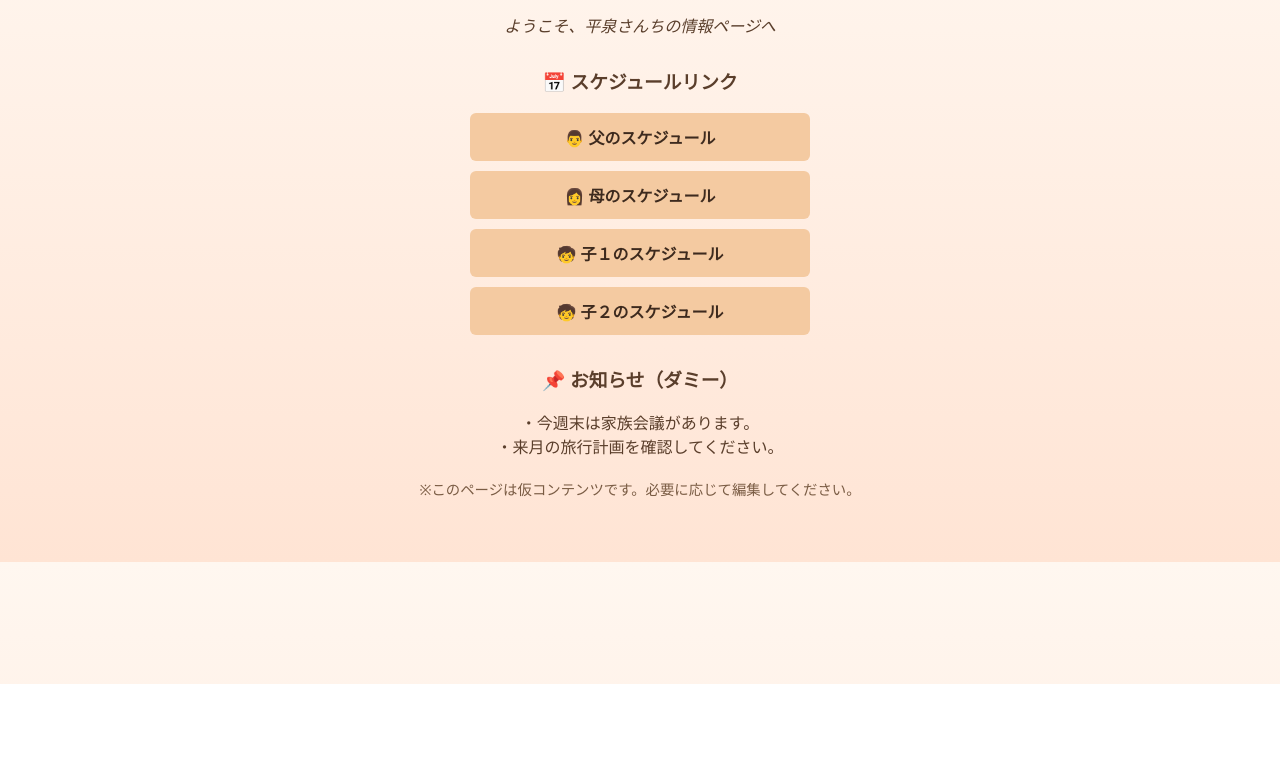
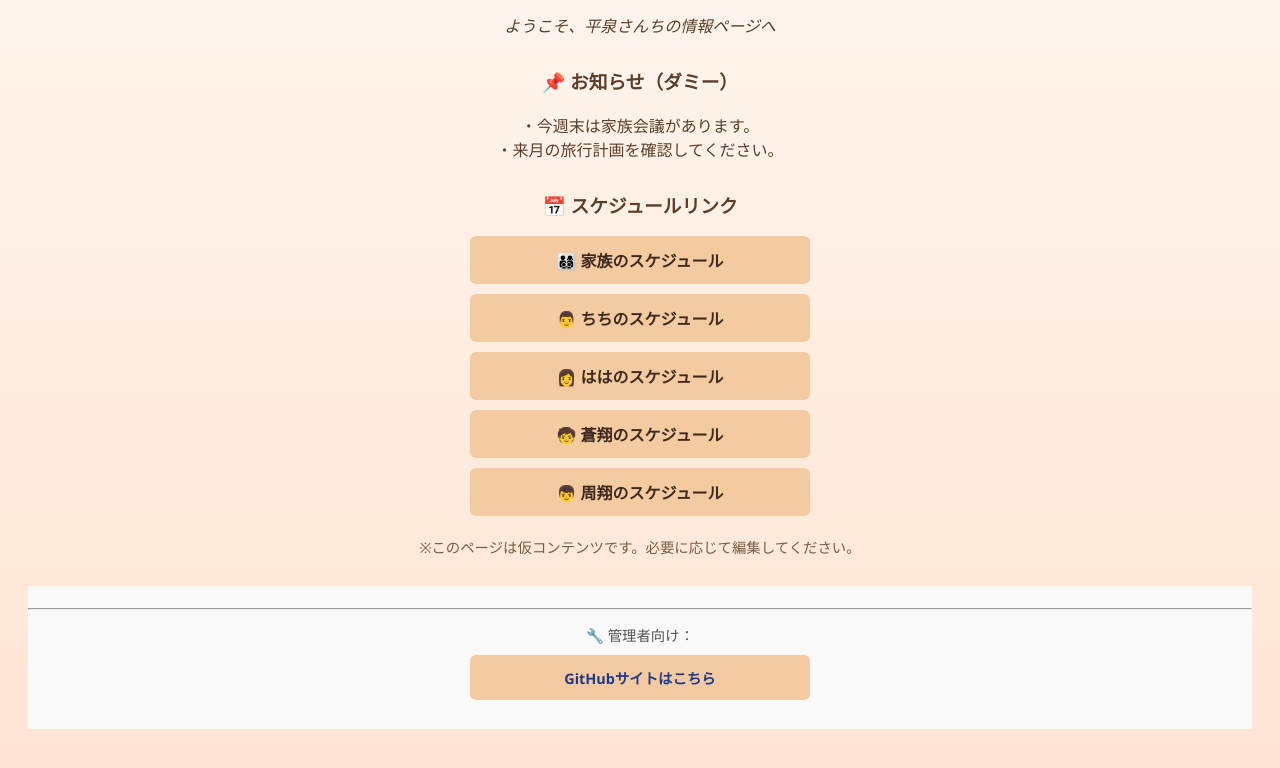
Before and after one commit to hiraizumi-hrss/fam, a plain HTML site: page portal.html in a window 1280 px wide. Shown: the part 116-884 px from the top of the page. Before the commit the page ends 800 px from the top, so only its background shows below. Drawn offline with Linux system fonts and the light colour scheme.

Commit message:
Add files via upload

```diff
--- a/portal.html
+++ b/portal.html
@@ -46,18 +46,28 @@
   <p><em>ようこそ、平泉さんちの情報ページへ</em></p>
 
   <div class="section">
-    <h3>📅 スケジュールリンク</h3>
-    <a href="./schedule/father.html">👨 父のスケジュール</a>
-    <a href="./schedule/mother.html">👩 母のスケジュール</a>
-    <a href="./schedule/child1.html">🧒 子１のスケジュール</a>
-    <a href="./schedule/child2.html">🧒 子２のスケジュール</a>
-  </div>
-
-  <div class="section">
     <h3>📌 お知らせ（ダミー）</h3>
     <p>・今週末は家族会議があります。<br>・来月の旅行計画を確認してください。</p>
   </div>
 
+  <div class="section">
+    <h3>📅 スケジュールリンク</h3>
+    <a href="https://timetreeapp.com/calendars/w0w5bBBbxCag" target="_blank" rel="noopener noreferrer">👨‍👩‍👦‍👦 家族のスケジュール</a>
+    <a href="./schedule/father.html">👨 ちちのスケジュール</a>
+    <a href="./schedule/mother.html">👩 ははのスケジュール</a>
+    <a href="./schedule/child1.html">🧒 蒼翔のスケジュール</a>
+    <a href="./schedule/child2.html">👦 周翔のスケジュール</a>
+  </div>
+
+
   <p class="note">※このページは仮コンテンツです。必要に応じて編集してください。</p>
+
 </body>
+<footer style="text-align:center; font-size:0.9em; margin-top:2em; padding:1em 0; background-color:#f9f9f9; color:#555;">
+  <hr>
+  <p>🔧 管理者向け：<a href="https://github.com/" target="_blank" style="color:#1e3a8a; font-weight:bold; text-decoration:none;">
+    GitHubサイトはこちら
+  </a></p>
+</footer>
+
 </html>
```
